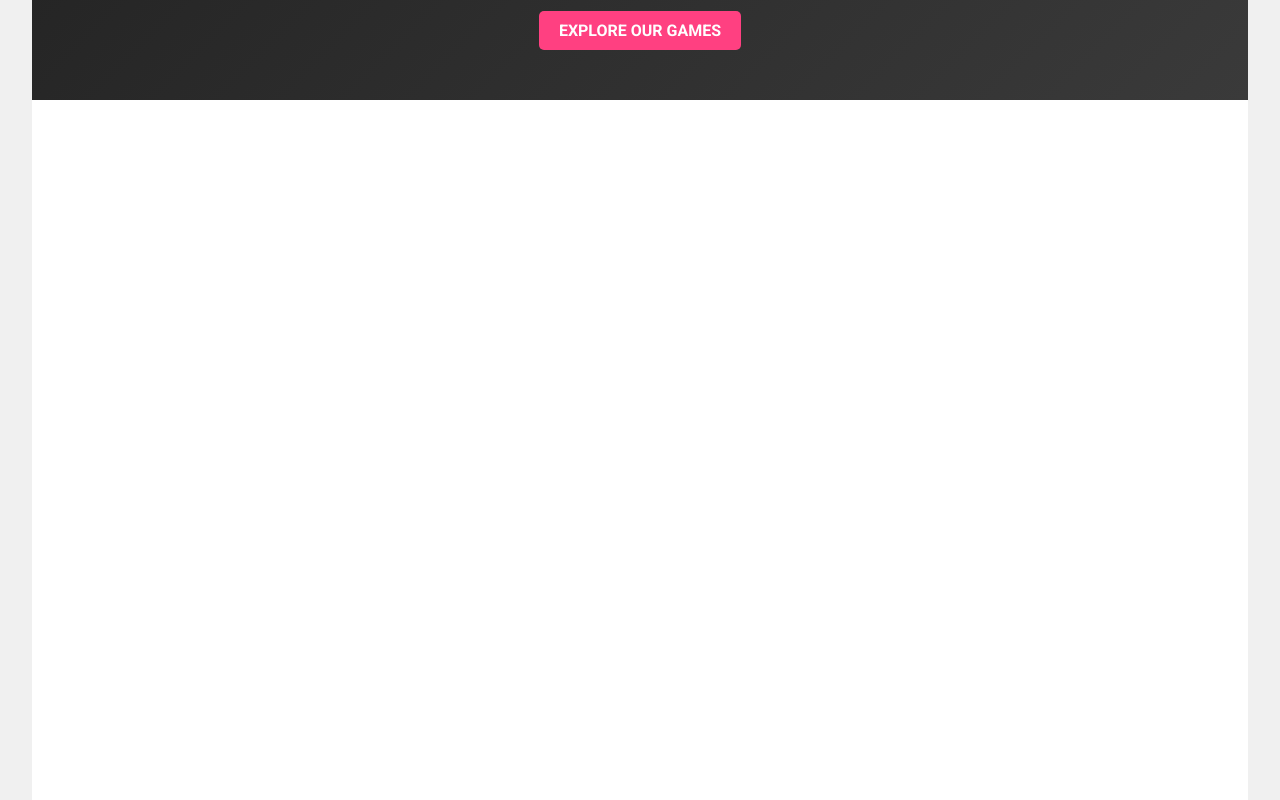
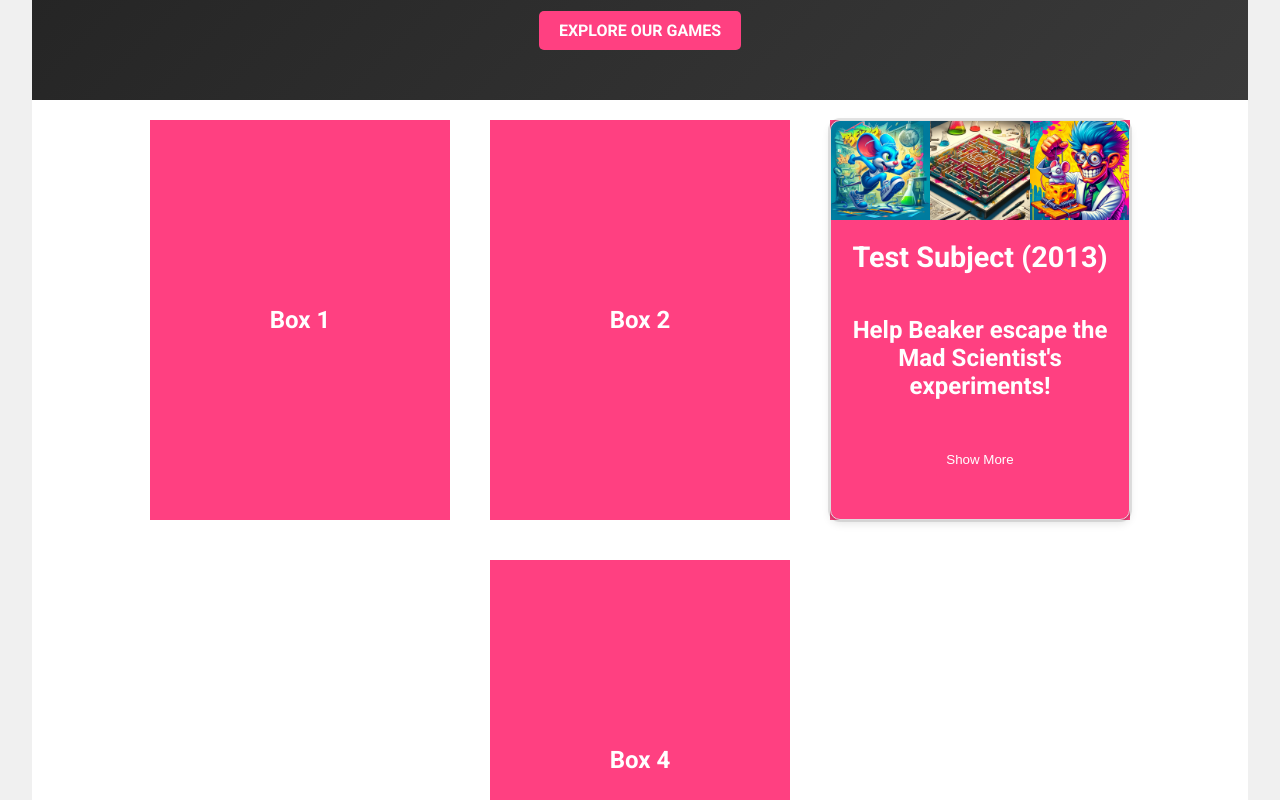
Before and after one commit to impliedDistraction/shark_head_studios, a Next.js app: page / in a window 1280 px wide. Shown: the part 500-1300 px from the top of the page. Built offline with nearby package versions, Linux system fonts and the light colour scheme.

Commit message:
Update index.tsx

```diff
--- a/pages/index.tsx
+++ b/pages/index.tsx
@@ -70,8 +70,8 @@ const Section = styled.section`
 `;
 
 const Box = styled.div`
-  width: 200px;
-  height: 200px;
+  width: 300px; /* Increased width */
+  height: 400px; /* Increased height */
   margin: 20px;
   background-color: #ff4081;
   display: flex;
@@ -80,7 +80,6 @@ const Box = styled.div`
   color: #fff;
   font-size: 1.5rem;
   font-weight: bold;
-  flex: 1;
   display: flex;
 `;
 
```
